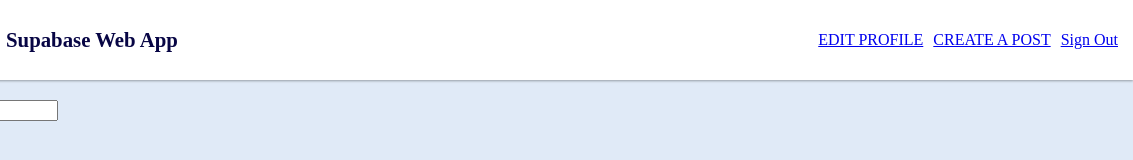
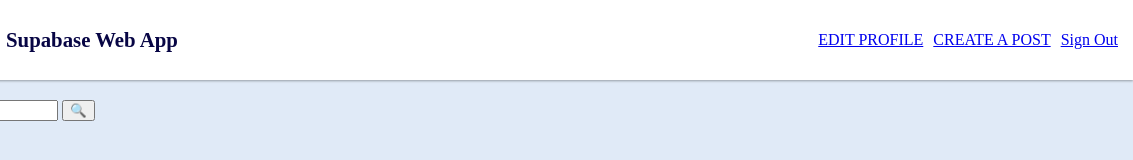
Before and after one commit to octoNatureApp/natureApp_module1, a website with bundled scripts: page index.html in a window 1280 px wide. Shown: the full height of the page, 147-1280 px from the left. Built offline with nearby package versions, Linux system fonts and the light colour scheme.

Commit message:
finishing with home

```diff
--- a/index.html
+++ b/index.html
@@ -47,6 +47,7 @@
         <main>
             <div class="search-bar">
                 <input type="text" placeholder="search" />
+                <button>🔍</button>
             </div>
             <ul id="profiles-container"></ul>
         </main>
```
